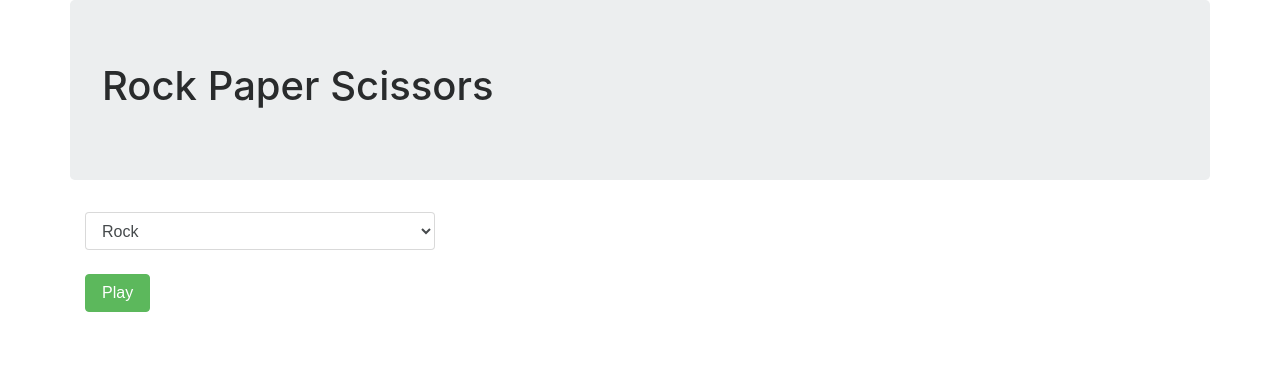
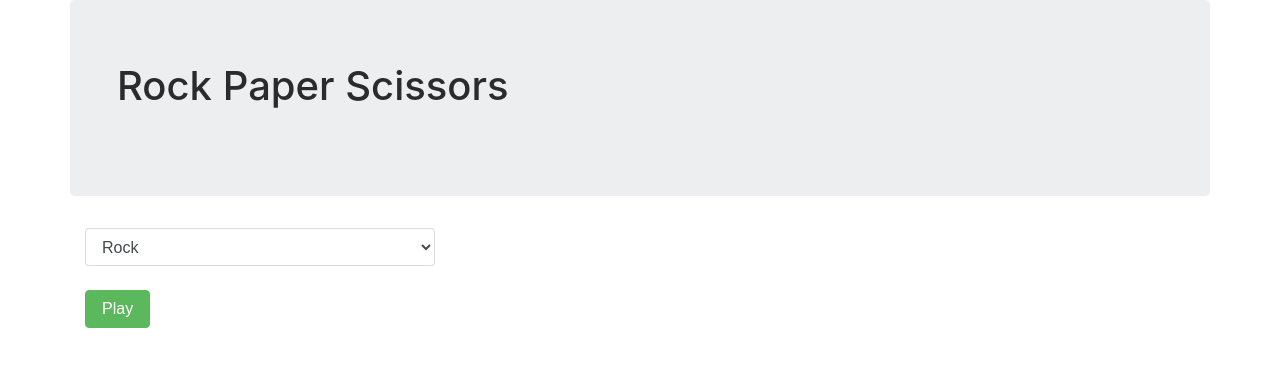
Before and after one commit to sanheensethi/Rock-Paper-Scissors, a plain HTML site: page index.html in a window 1280 px wide. Drawn offline with Linux system fonts and the light colour scheme.

Commit message:
Modified

```diff
--- a/index.html
+++ b/index.html
@@ -7,7 +7,9 @@
 <body>
 <div class="container">
 	<div class="row jumbotron">
-		<h1>Rock Paper Scissors</h1>
+		<div class="col-md-12 col-lg-12 col-sm-12">
+			<h1>Rock Paper Scissors</h1>
+		</div>
 		<div class="col-md-4">
 			<p id="str"></p>
 		</div>
@@ -78,6 +80,7 @@
 			document.write(data);
 		}
 	</script>
+
 </div>
 <script src="js/bootstrap.min.js"></script>
 </body>
```
